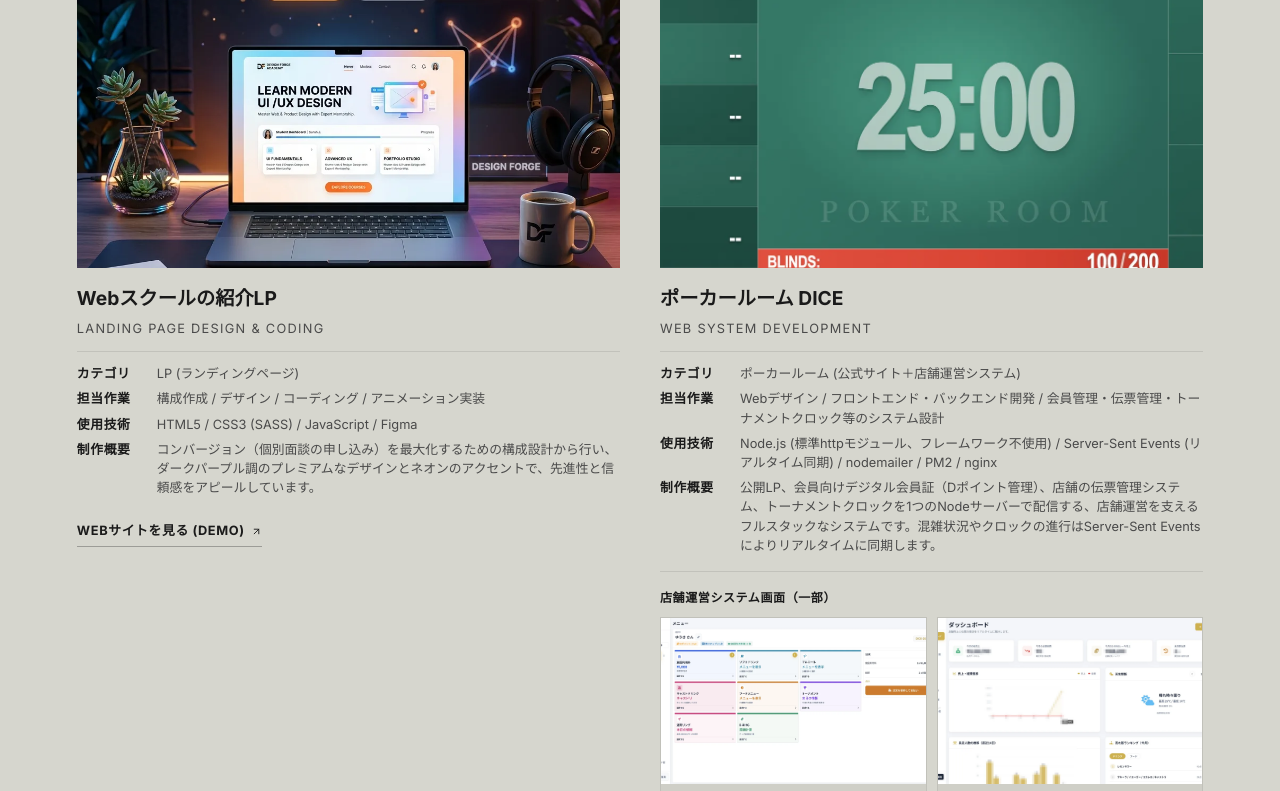
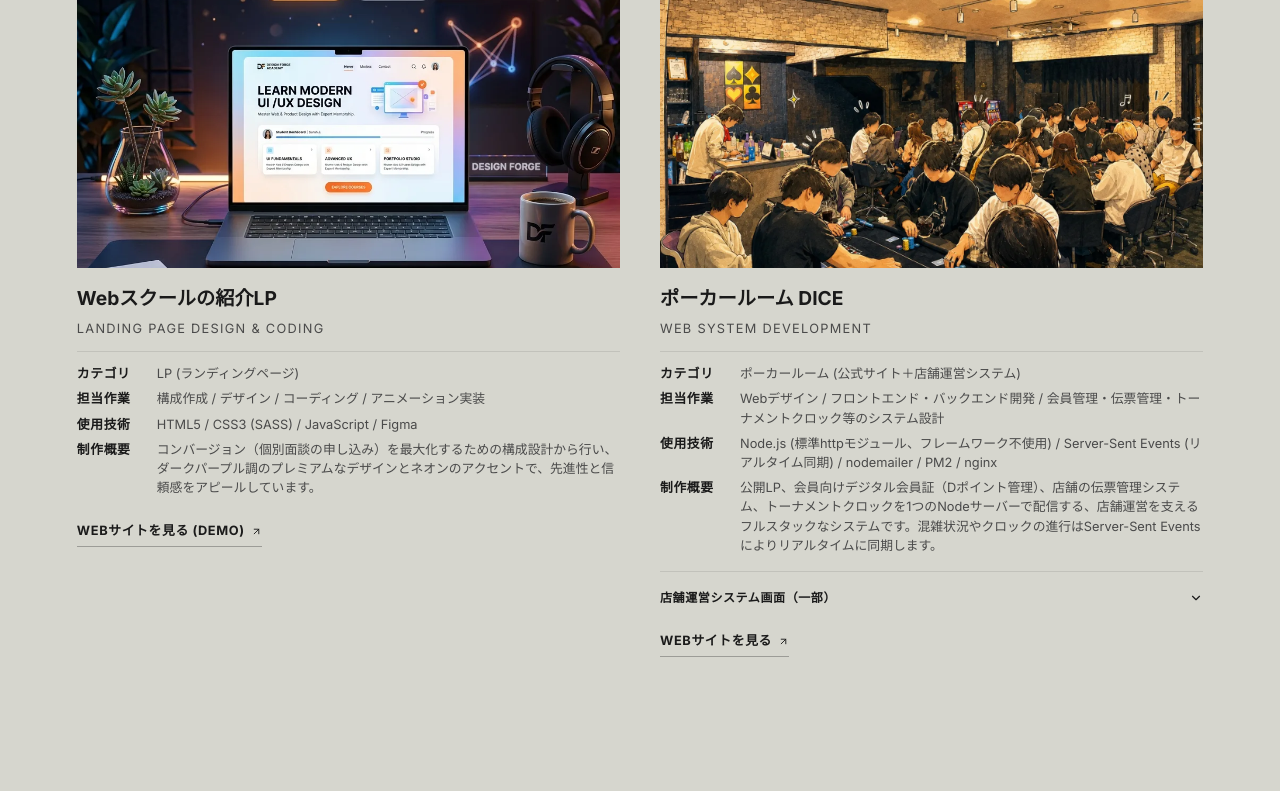
Before and after one commit to yuuki-kamijima/portfolio, a plain HTML site: page works.html in a window 1280 px wide. Shown: the part 3023-3814 px from the top of the page. Drawn offline with Linux system fonts and the light colour scheme.

Commit message:
DICE実績カードのギャラリーを折りたたみ式にし、メイン画像をトップページ画面に変更
- 店舗運営システム画面のギャラリーをdetails/summaryで開閉式に変更
- メイン画像をトーナメントクロック画面からDICE公式サイトのトップページ
  ビジュアルに差し替え

Co-Authored-By: Claude Sonnet 5 <noreply@anthropic.com>

```diff
--- a/assets/sass/layouts/_sections.scss
+++ b/assets/sass/layouts/_sections.scss
@@ -198,11 +198,43 @@ section {
       border-top: 1px solid rgba(26, 26, 26, 0.1);
 
       .work-gallery-title {
+        display: flex;
+        align-items: center;
+        justify-content: space-between;
+        gap: 8px;
         font-size: 0.75rem;
         font-weight: 700;
         color: $text-color;
         letter-spacing: 0.05em;
-        margin-bottom: 10px;
+        cursor: pointer;
+        list-style: none;
+        user-select: none;
+        transition: $transition-fast;
+
+        &::-webkit-details-marker {
+          display: none;
+        }
+
+        &:hover {
+          color: $text-dim-color;
+        }
+      }
+
+      .work-gallery-arrow {
+        width: 14px;
+        height: 14px;
+        flex-shrink: 0;
+        transition: transform 0.3s ease;
+      }
+
+      &[open] {
+        .work-gallery-title {
+          margin-bottom: 10px;
+        }
+
+        .work-gallery-arrow {
+          transform: rotate(180deg);
+        }
       }
 
       .work-gallery-grid {
--- a/works.html
+++ b/works.html
@@ -659,7 +659,7 @@
                 <!-- 08: ポーカールーム DICE -->
                 <div class="work-item reveal" id="work-dice">
                     <div class="image-wrapper">
-                        <img src="./assets/img/dice_tournament_clock.webp" alt="ポーカールームDICE トーナメントクロック画面" width="1600" height="689" loading="lazy" decoding="async">
+                        <img src="./assets/img/dice_hero.webp" alt="ポーカールームDICE公式サイトのトップページ" width="1400" height="1050" loading="lazy" decoding="async">
                     </div>
                     <div class="work-info">
                         <h3>ポーカールーム DICE</h3>
@@ -682,8 +682,13 @@
                                 <span class="detail-value">公開LP、会員向けデジタル会員証（Dポイント管理）、店舗の伝票管理システム、トーナメントクロックを1つのNodeサーバーで配信する、店舗運営を支えるフルスタックなシステムです。混雑状況やクロックの進行はServer-Sent Eventsによりリアルタイムに同期します。</span>
                             </div>
                         </div>
-                        <div class="work-gallery">
-                            <p class="work-gallery-title">店舗運営システム画面（一部）</p>
+                        <details class="work-gallery">
+                            <summary class="work-gallery-title">
+                                <span>店舗運営システム画面（一部）</span>
+                                <svg class="work-gallery-arrow" viewBox="0 0 24 24" fill="none" stroke="currentColor" stroke-width="2" stroke-linecap="round" stroke-linejoin="round">
+                                    <polyline points="6 9 12 15 18 9"></polyline>
+                                </svg>
+                            </summary>
                             <div class="work-gallery-grid">
                                 <figure class="work-gallery-item">
                                     <img src="./assets/img/dice_slip_menu.webp" alt="伝票管理システムの注文メニュー画面" width="1600" height="856" loading="lazy" decoding="async">
@@ -702,7 +707,7 @@
                                     <figcaption>収支分析</figcaption>
                                 </figure>
                             </div>
-                        </div>
+                        </details>
                         <div class="work-link-wrapper">
                             <a href="https://dice-poker.site/" target="_blank" rel="noopener noreferrer" class="work-link-btn">
                                 <span>Webサイトを見る</span>
```
Also changed, not shown: index.html (+1 -1 lines), assets/css/common.css, assets/img/dice_hero.webp (added), 1 other file.
